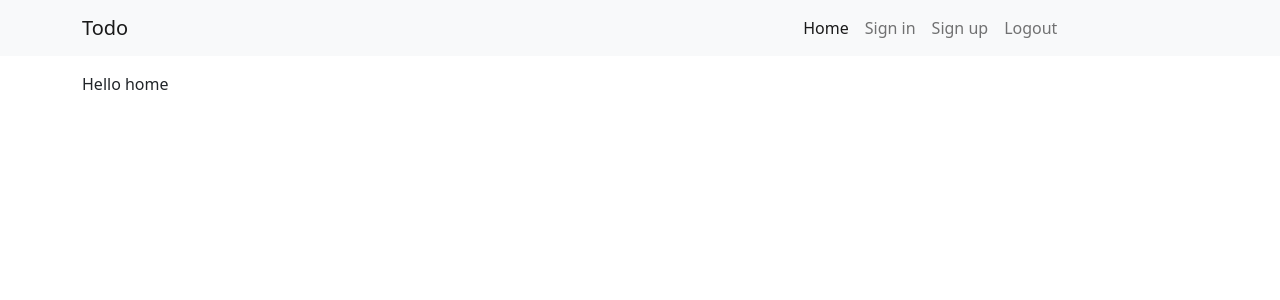
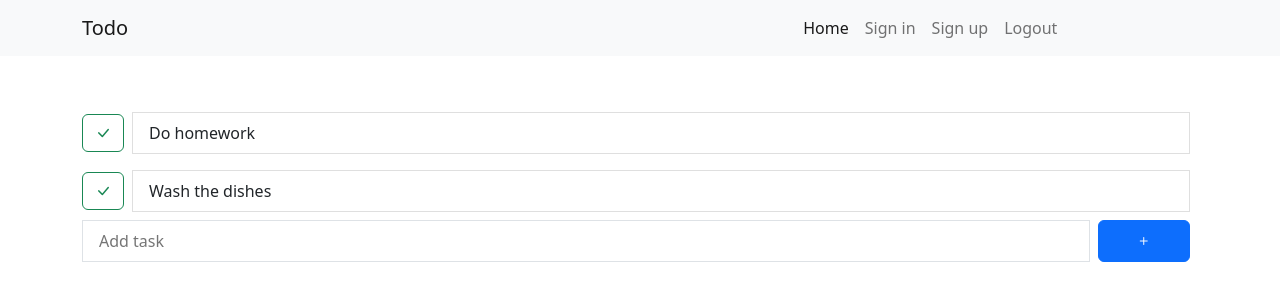
Before and after one commit to rmichura/ToDo-Angular, an Angular app: page /home in a window 1280 px wide. Shown: the top 300 px of the page. Built offline with nearby package versions, Linux system fonts and the light colour scheme; sample sign-in values are in the browser's storage.

Commit message:
Created component which adds new task to ToDo list

```diff
--- a/package.json
+++ b/package.json
@@ -19,6 +19,7 @@
     "@angular/platform-browser-dynamic": "^15.2.0",
     "@angular/router": "^15.2.0",
     "bootstrap": "^5.2.3",
+    "bootstrap-icons": "^1.10.4",
     "rxjs": "~7.8.0",
     "tslib": "^2.3.0",
     "zone.js": "~0.12.0"
--- a/src/app/components/home/home.component.html
+++ b/src/app/components/home/home.component.html
@@ -1,3 +1,30 @@
 <ng-container>
-  <div class="container mt-3">Hello home</div>
+  <div class="container mt-5">
+    <div class="list-group">
+      <div class="d-flex align-items-center" *ngFor="let task of tasks">
+        <button
+          class="btn btn-outline-success h-25"
+          (click)="doneTask(task)"><i class="bi bi-check-lg"></i>
+        </button>
+        <button
+          type="button"
+          class="list-group-item list-group-item-action m-2"
+          (click)="detailsTask(task)"
+        >
+          {{ task.name }}
+        </button>
+      </div>
+      <div class="d-flex me-2">
+        <input
+          type="text"
+          class="list-group-item list-group-item-action border"
+          placeholder="Add task"
+          [(ngModel)]="nameTask"
+          (keyup.enter)="addTask()">
+        <button
+          class="btn btn-primary col-1 ms-2"
+          (click)="addTask()"><i class="bi bi-plus"></i></button>
+      </div>
+    </div>
+  </div>
 </ng-container>
--- a/src/app/components/home/home.component.ts
+++ b/src/app/components/home/home.component.ts
@@ -1,10 +1,39 @@
-import { Component } from '@angular/core';
+import {Component, OnInit} from '@angular/core';
+import {Task} from "../../interfaces/tasks-data.interface";
+import {TaskService} from "../../services/task.service";
 
 @Component({
   selector: 'app-home',
   templateUrl: './home.component.html',
   styleUrls: ['./home.component.scss']
 })
-export class HomeComponent {
+export class HomeComponent implements OnInit {
 
+  tasks: Task[] = []
+
+  nameTask: string = ''
+
+  constructor(private taskService: TaskService) {
+  }
+
+  ngOnInit() {
+    this.taskService.getTask().subscribe((res: Task[]) => {
+      this.tasks = res
+    })
+  }
+
+  doneTask(task: Task): void {
+    console.log(task)
+  }
+
+  detailsTask(task: Task): void {
+    console.log(task)
+  }
+
+  addTask(): void {
+    if (this.nameTask) {
+      const newTask: Task = {name: this.nameTask, done: false}
+      this.taskService.postTask(newTask).subscribe((): string => this.nameTask = '')
+    }
+  }
 }
--- a/src/app/components/page-not-found/page-not-found.component.html
+++ b/src/app/components/page-not-found/page-not-found.component.html
@@ -1 +1,5 @@
-<p>page-not-found works!</p>
+<ng-container>
+  <div class="container mt-3">
+    <h4>Page not found</h4>
+  </div>
+</ng-container>
--- /dev/null
+++ b/src/app/data/mocks/task-mock.service.ts
@@ -0,0 +1,19 @@
+import {Injectable} from "@angular/core";
+import {Task} from "../../interfaces/tasks-data.interface";
+
+@Injectable({
+  providedIn: 'root'
+})
+export class TaskMockService {
+
+  tasksMockData: Task[] = [
+    {
+      name: "Do homework",
+      done: false
+    },
+    {
+      name: "Wash the dishes",
+      done: false
+    }
+  ]
+}
--- /dev/null
+++ b/src/app/interfaces/tasks-data.interface.ts
@@ -0,0 +1,4 @@
+export interface Task {
+  name: string;
+  done: boolean;
+}
--- /dev/null
+++ b/src/app/services/task.service.ts
@@ -0,0 +1,22 @@
+import {Injectable} from '@angular/core';
+import {Observable, of} from "rxjs";
+import {Task} from "../interfaces/tasks-data.interface";
+import {TaskMockService} from "../data/mocks/task-mock.service";
+
+@Injectable({
+  providedIn: 'root'
+})
+export class TaskService {
+  constructor(
+    private taskMockService: TaskMockService,
+  ) {
+  }
+
+  getTask(): Observable<Task[]> {
+    return of(this.taskMockService.tasksMockData)
+  }
+
+  postTask(body: Task): Observable<unknown> {
+    return of(this.taskMockService.tasksMockData.push(body))
+  }
+}
--- a/src/styles.scss
+++ b/src/styles.scss
@@ -1 +1,2 @@
 /* You can add global styles to this file, and also import other style files */
+@import url("https://cdn.jsdelivr.net/npm/bootstrap-icons@1.10.4/font/bootstrap-icons.css");
```
Also changed, not shown: 1 other file (tests, documents, lock files or other folders).
